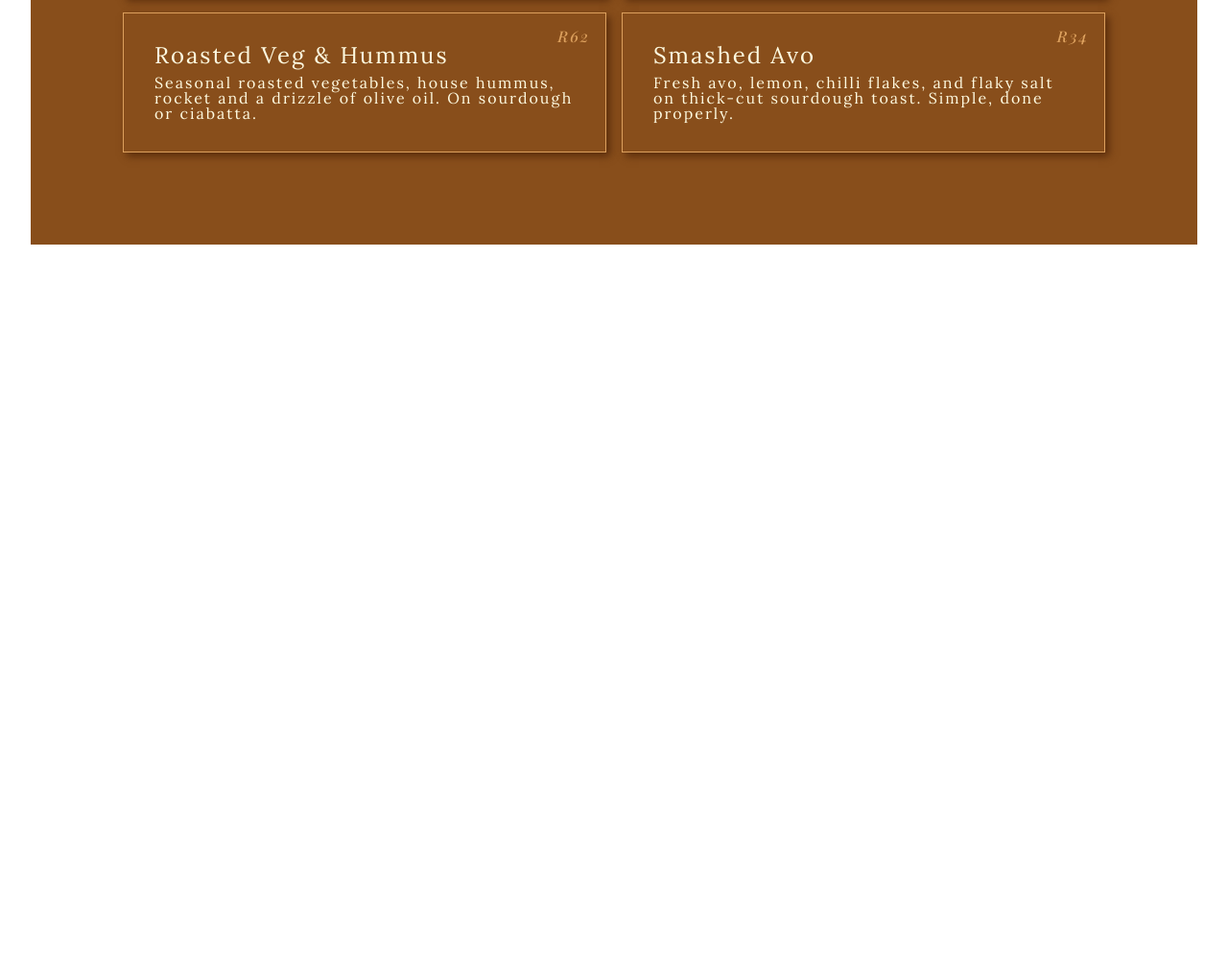
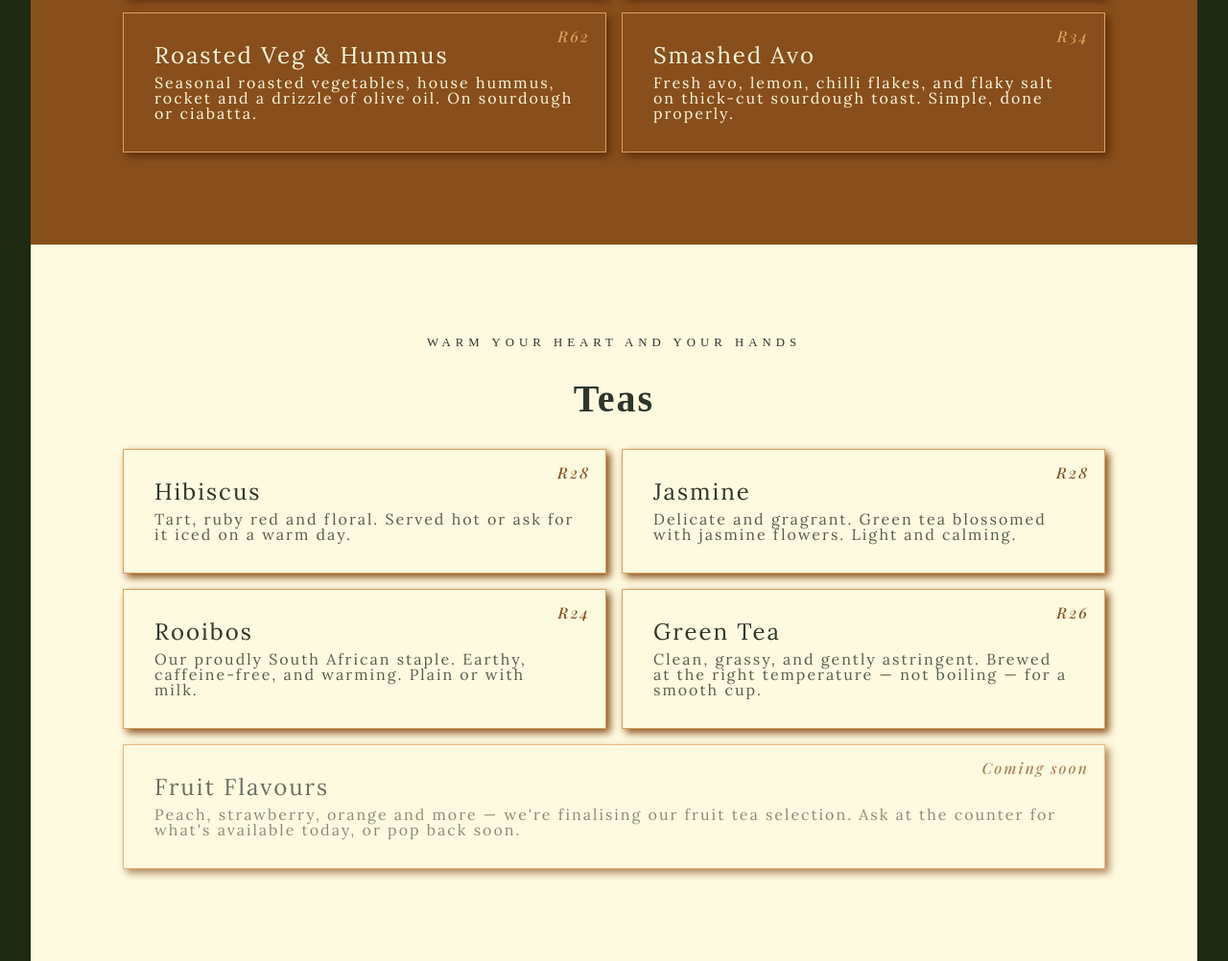
Before and after one commit to Chief-99/restaurant-page, a website built with webpack: page src/template.html in a window 1280 px wide. Shown: the part 2803-3805 px from the top of the page at 96% size. Before the commit the page ends 3058 px from the top, so only its background shows below. Built offline with nearby package versions, Linux system fonts and the light colour scheme.

Commit message:
add:Load tea section with js

```diff
--- a/src/menu-page.js
+++ b/src/menu-page.js
@@ -515,6 +515,120 @@ function buildMenuPage() {
     sandwichesSection.append(sandwichesContent);
     content.append(sandwichesSection);
 
+    const teaSection = document.createElement('section');
+    const teaContent = document.createElement('div');
+    const teaPretitle = document.createElement('p');
+    const teaTitle = document.createElement('h2');
+    const teaItemContainer = document.createElement('div');
+
+    teaSection.classList.add('tea-section', 'cream-section', 'menu-section');
+    teaContent.classList.add('tea-content', 'menu-content');
+    teaPretitle.classList.add('tea-pretitle', 'pretitle');
+    teaTitle.classList.add('tea-title', 'menu-title');
+    teaItemContainer.classList.add('menu-item-container');
+
+    teaPretitle.textContent = 'WARM YOUR HEART AND YOUR HANDS';
+    teaTitle.textContent = 'Teas';
+
+    const hibiscusCard = document.createElement('div');
+    const hibiscusText = document.createElement('div');
+    const hibiscusTitle = document.createElement('p');
+    const hibiscusDescription = document.createElement('p');
+    const hibiscusPrice = document.createElement('p');
+
+    hibiscusCard.classList.add('menu-item-card');
+    hibiscusText.classList.add('menu-item-text');
+    hibiscusTitle.classList.add('item-title');
+    hibiscusDescription.classList.add('item-description');
+    hibiscusPrice.classList.add('price');
+
+    hibiscusTitle.textContent = 'Hibiscus';
+    hibiscusDescription.textContent = 'Tart, ruby red and floral. Served hot or ask for it iced on a warm day.';
+    hibiscusPrice.textContent = 'R28';
+
+    hibiscusText.append(hibiscusTitle, hibiscusDescription);
+    hibiscusCard.append(hibiscusText, hibiscusPrice);
+
+    const jasmineCard = document.createElement('div');
+    const jasmineText = document.createElement('div');
+    const jasmineTitle = document.createElement('p');
+    const jasmineDescription = document.createElement('p');
+    const jasminePrice = document.createElement('p');
+
+    jasmineCard.classList.add('menu-item-card');
+    jasmineText.classList.add('menu-item-text');
+    jasmineTitle.classList.add('item-title');
+    jasmineDescription.classList.add('item-description');
+    jasminePrice.classList.add('price');
+
+    jasmineTitle.textContent = 'Jasmine';
+    jasmineDescription.textContent = 'Delicate and gragrant. Green tea blossomed with jasmine flowers. Light and calming.';
+    jasminePrice.textContent = 'R28';
+
+    jasmineText.append(jasmineTitle, jasmineDescription);
+    jasmineCard.append(jasmineText, jasminePrice);
+
+    const rooibosCard = document.createElement('div');
+    const rooibosText = document.createElement('div');
+    const rooibosTitle = document.createElement('p');
+    const rooibosDescription = document.createElement('p');
+    const rooibosPrice = document.createElement('p');
+
+    rooibosCard.classList.add('menu-item-card');
+    rooibosText.classList.add('menu-item-text');
+    rooibosTitle.classList.add('item-title');
+    rooibosDescription.classList.add('item-description');
+    rooibosPrice.classList.add('price');
+
+    rooibosTitle.textContent = 'Rooibos';
+    rooibosDescription.textContent = 'Our proudly South African staple. Earthy, caffeine-free, and warming. Plain or with milk.';
+    rooibosPrice.textContent = 'R24';
+
+    rooibosText.append(rooibosTitle, rooibosDescription);
+    rooibosCard.append(rooibosText, rooibosPrice);
+
+    const greenTeaCard = document.createElement('div');
+    const greenTeaText = document.createElement('div');
+    const greenTeaTitle = document.createElement('p');
+    const greenTeaDescription = document.createElement('p');
+    const greenTeaPrice = document.createElement('p');
+
+    greenTeaCard.classList.add('menu-item-card');
+    greenTeaText.classList.add('menu-item-text');
+    greenTeaTitle.classList.add('item-title');
+    greenTeaDescription.classList.add('item-description');
+    greenTeaPrice.classList.add('price');
+
+    greenTeaTitle.textContent = 'Green Tea';
+    greenTeaDescription.textContent = 'Clean, grassy, and gently astringent. Brewed at the right temperature — not boiling — for a smooth cup.';
+    greenTeaPrice.textContent = 'R26';
+
+    greenTeaText.append(greenTeaTitle, greenTeaDescription);
+    greenTeaCard.append(greenTeaText, greenTeaPrice);
+
+    const fruitCard = document.createElement('div');
+    const fruitText = document.createElement('div');
+    const fruitTitle = document.createElement('p');
+    const fruitDescription = document.createElement('p');
+    const fruitPrice = document.createElement('p');
+
+    fruitCard.classList.add('menu-item-card', 'fruit-card');
+    fruitText.classList.add('menu-item-text');
+    fruitTitle.classList.add('item-title');
+    fruitDescription.classList.add('item-description');
+    fruitPrice.classList.add('price');
+
+    fruitTitle.textContent = 'Fruit Flavours';
+    fruitDescription.textContent = 'Peach, strawberry, orange and more — we\'re finalising our fruit tea selection. Ask at the counter for what\'s available today, or pop back soon.';
+    fruitPrice.textContent = 'Coming soon';
+
+    fruitText.append(fruitTitle, fruitDescription);
+    fruitCard.append(fruitText, fruitPrice);
+
+    teaItemContainer.append(hibiscusCard, jasmineCard, rooibosCard, greenTeaCard, fruitCard);
+    teaContent.append(teaPretitle, teaTitle, teaItemContainer);
+    teaSection.append(teaContent);
+    content.append(teaSection);
 }
 
 export { buildMenuPage }
--- a/src/styles.css
+++ b/src/styles.css
@@ -185,6 +185,9 @@ header {
 
 /** homepage */
 /*& general styling */
+#content {
+    background-color: var(--nav-green);
+}
 
 section {
     padding: var(--spacing-700);
@@ -569,6 +572,11 @@ section {
     opacity: 0.8;
 }
 
+.fruit-card {
+    grid-column: span 2;
+    opacity: 0.7;
+}
+
 /** footer */
 
 footer {
```
